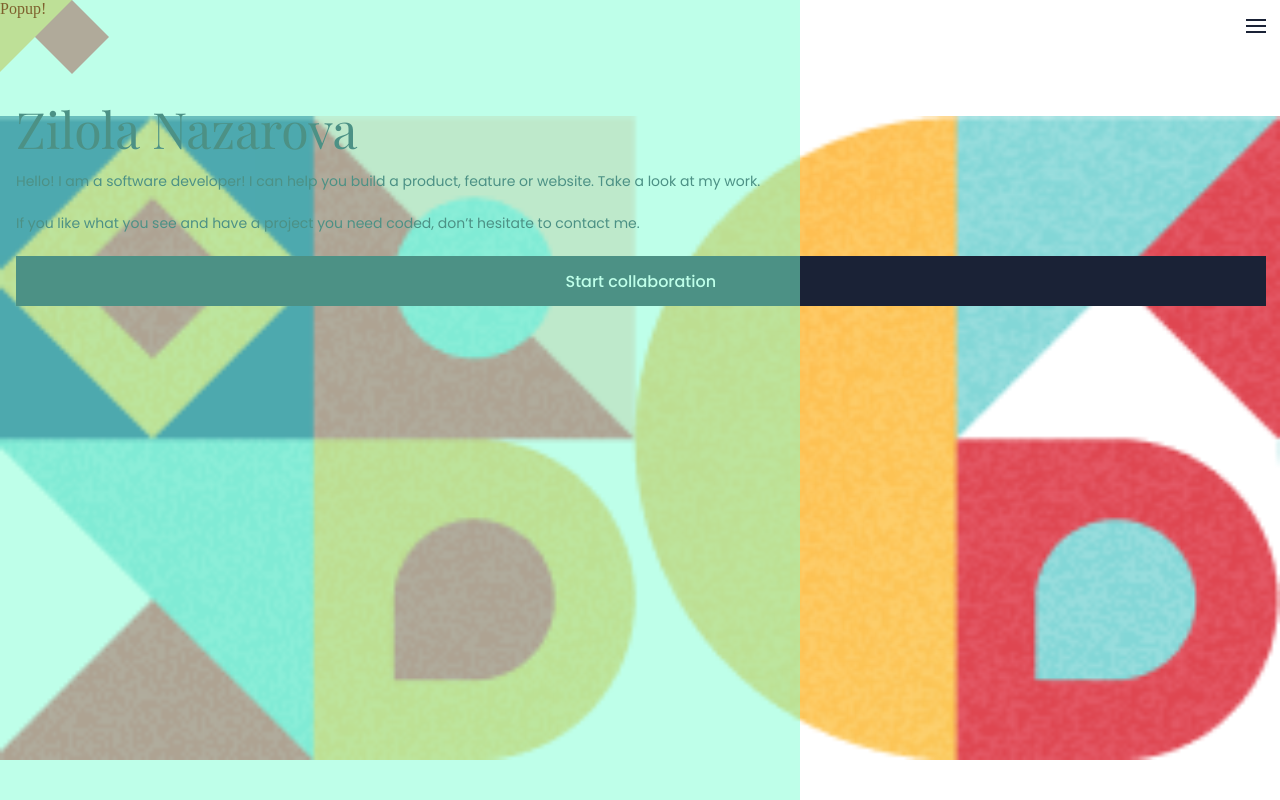
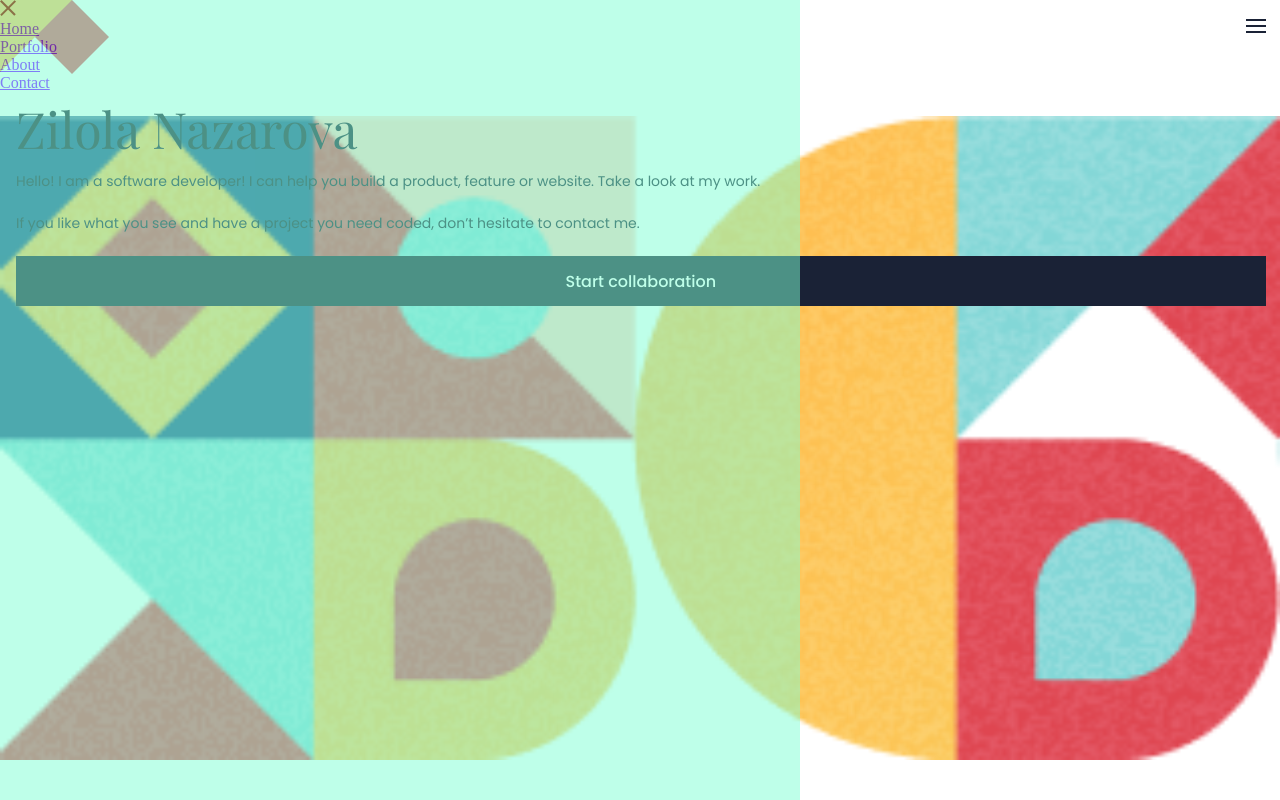
Before and after one commit to Zilola-Nazarova/popup-test, a website: page index.html in a window 1280 px wide. Both pictures are taken after a click on the link 1256 px from the left and 28 px from the top of the page. Drawn offline with nearby package versions, Linux system fonts and the light colour scheme.

Commit message:
Fill the content of the popup window

```diff
--- a/index.html
+++ b/index.html
@@ -21,7 +21,13 @@
       </ul>
       <a class="menu" href="#"><img src="./images/ic_menu.png"></a>
       <div class="popup_menu">
-        <p>Popup!</p>
+        <a class="menu" href="#"><img src="./images/popup-close.png"></a>
+        <ul class="popup-list">
+          <li><a href="#headline">Home</a></li>
+          <li><a href="#projects">Portfolio</a></li>
+          <li><a href="#about">About</a></li>
+          <li><a href="#contact">Contact</a></li>
+        </ul>
       </div>
     </nav>
   </header>
```
